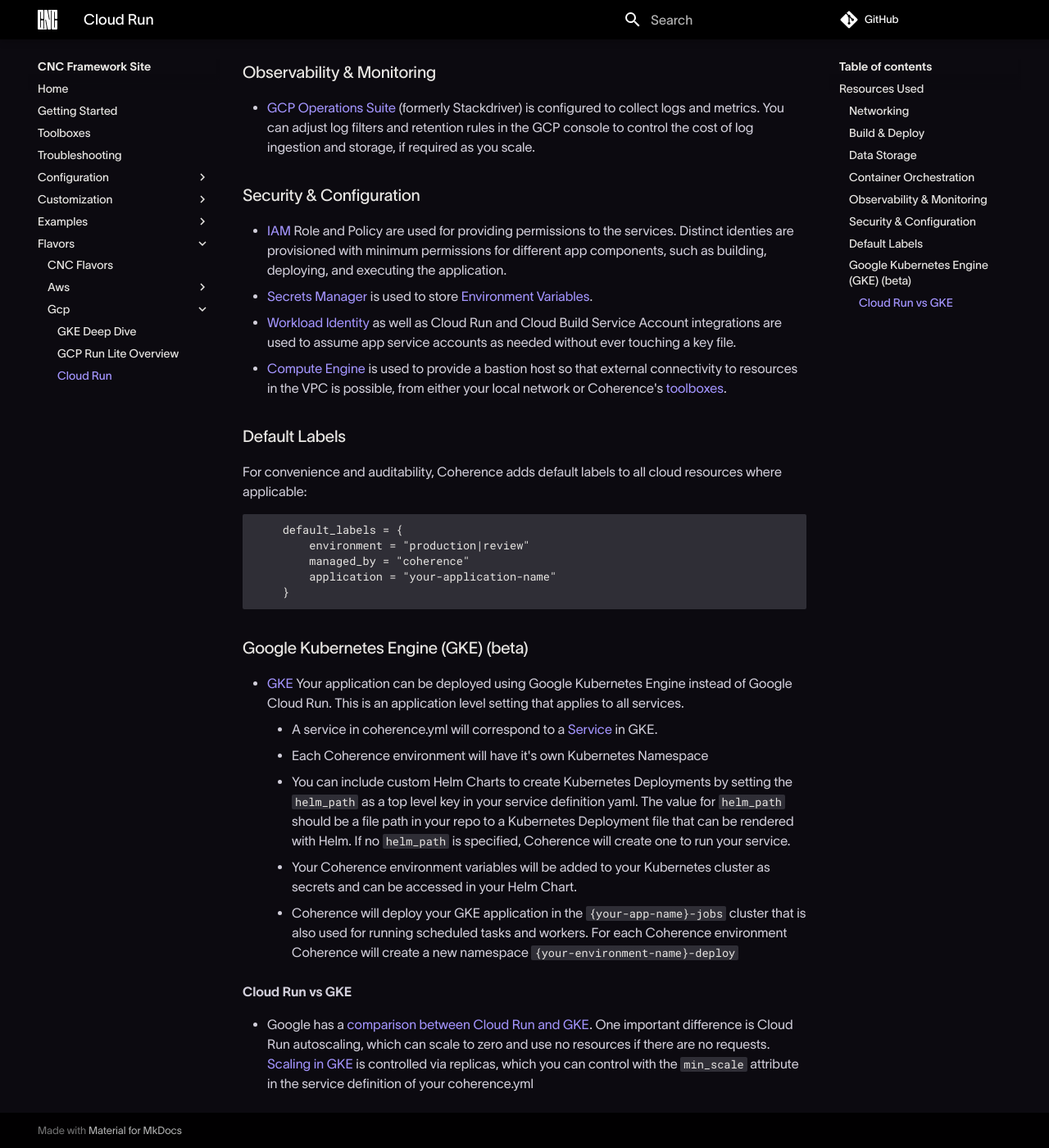
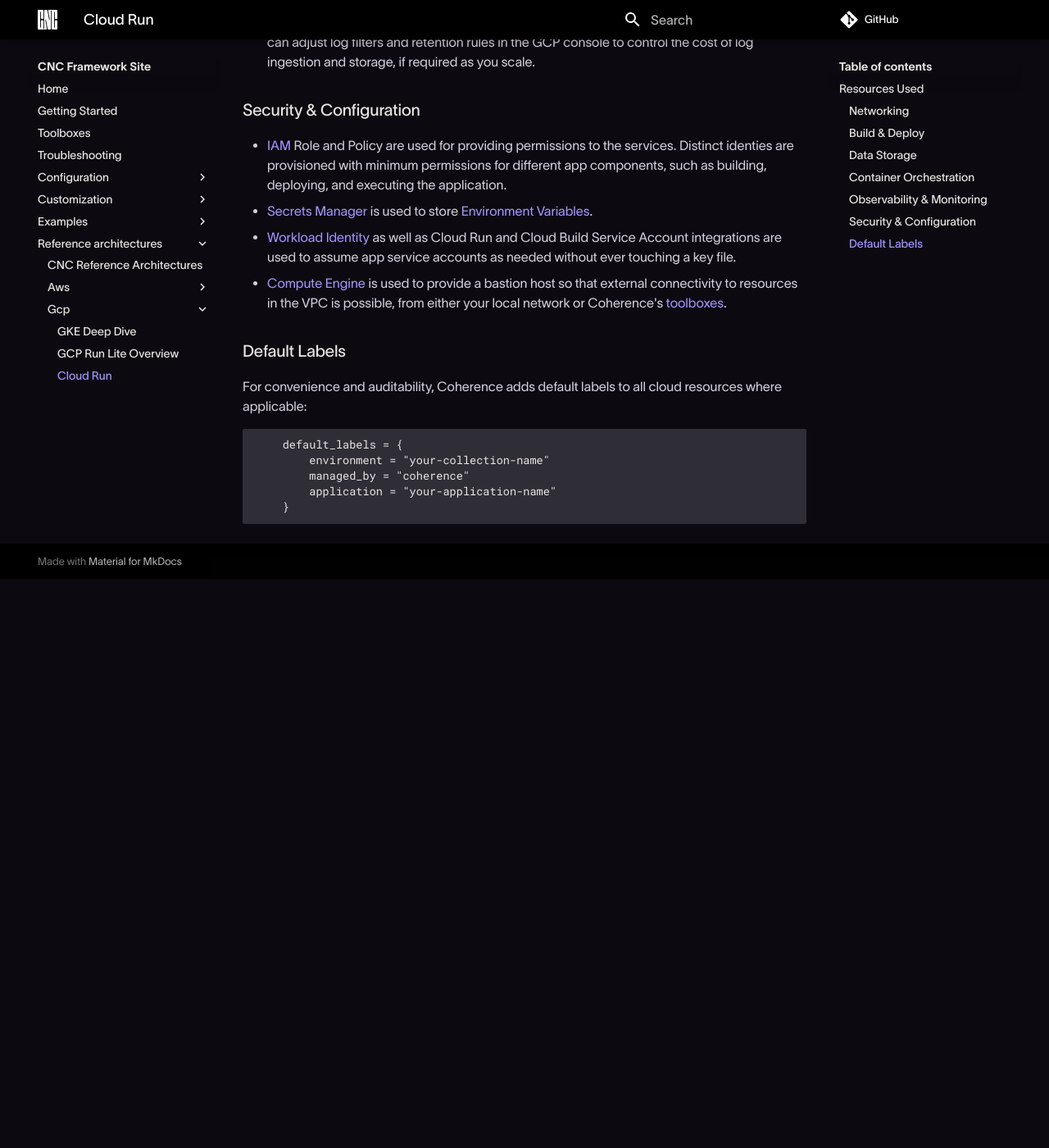
Before and after one commit to coherenceplatform/cnc, an MkDocs documentation site: the page built from docs/reference architectures/gcp/run.md, in a window 1280 px wide and 1400 px high, scrolled down 2116 px. Shown: the whole window at 82% size. Built offline with MkDocs 1.6.1 and Material for MkDocs 9.7.7, drawn with Linux system fonts in a browser that asks for light colours; some web fonts are replaced; comment, search, counter and statistics services are not loaded; after the commit the page ends 2822 px from its top, so only the background shows below that; some of the changed text lies outside the part shown.

Commit message:
making flavor docs better (#102)
* making flavor docs better

* more flavor docs

````diff
--- a/docs/flavors/gcp/run.md
+++ b/docs/reference architectures/gcp/run.md
@@ -25,8 +25,7 @@
     - GCP support for custom domains with wildcard subdomains requires you to provide your own SSL certificate at this time, and upload it to the [SSL Certificates](https://cloud.google.com/load-balancing/docs/ssl-certificates) interface in the GCP console
 
 ### Build & Deploy
-- Coherence spins up a [Google Cloud Storage](https://cloud.google.com/storage/docs) bucket for is created public assets fronted by CDN for each app, as a place to put non-repo resources (e.g. fonts, PDFs, images). Eventually you may want to augment this with a CMS like Contentful.
-- [Cloud Build](https://cloud.google.com/build/docs) is used to build and deploy all the configured services. Build steps are parallelized as much as possible. Up to 10 concurrent test commands can be provided to `coherence.yml` and will be executed in parallel.
+- [Cloud Build](https://cloud.google.com/build/docs) is used to build and deploy all the configured services. Build steps are parallelized as much as possible.
 
 ### Data Storage
 
@@ -59,21 +58,8 @@
 For convenience and auditability, Coherence adds default labels to all cloud resources where applicable:
 ```terraform
     default_labels = {
-        environment = "production|review"
+        environment = "your-collection-name"
         managed_by = "coherence"
         application = "your-application-name"
     }
 ```
-
-### Google Kubernetes Engine (GKE) (beta)
-
-- [GKE](https://cloud.google.com/kubernetes-engine?hl=en) Your application can be deployed using Google Kubernetes Engine instead of Google Cloud Run.  This is an application level setting that applies to all services.
-    - A service in coherence.yml will correspond to a [Service](https://cloud.google.com/kubernetes-engine/docs/concepts/service) in GKE.
-    - Each Coherence environment will have it's own Kubernetes Namespace
-    - You can include custom Helm Charts to create Kubernetes Deployments by setting the `helm_path` as a top level key in your service definition yaml. The value for `helm_path` should be a file path in your repo to a Kubernetes Deployment file that can be rendered with Helm.  If no `helm_path` is specified, Coherence will create one to run your service.
-    - Your Coherence environment variables will be added to your Kubernetes cluster as secrets and can be accessed in your Helm Chart.
-    - Coherence will deploy your GKE application in the `{your-app-name}-jobs` cluster that is also used for running scheduled tasks and workers.  For each Coherence environment Coherence will create a new namespace `{your-environment-name}-deploy`
-
-#### Cloud Run vs GKE
-
-- Google has a [comparison between Cloud Run and GKE](https://cloud.google.com/blog/products/containers-kubernetes/when-to-use-google-kubernetes-engine-vs-cloud-run-for-containers).  One important difference is Cloud Run autoscaling, which can scale to zero and use no resources if there are no requests.  [Scaling in GKE](https://cloud.google.com/kubernetes-engine/docs/how-to/scaling-apps) is controlled via replicas, which you can control with the `min_scale` attribute in the service definition of your coherence.yml
--- /dev/null
+++ b/requirements-docs-site.txt
@@ -0,0 +1 @@
+mkdocs-material
````
Also changed, not shown: docs/configuration/cnc.md (+1 -1 lines), docs/flavors/overview.md (deleted, +0 -22 lines), docs/reference architectures/aws/ecs.md (renamed from docs/flavors/aws/ecs.md, +5 -6 lines), docs/reference architectures/gcp/gke.md (renamed from docs/flavors/gcp/gke.md, +6 -1 lines), docs/reference architectures/overview.md (added, +32 -0 lines), nginx.conf (added, +59 -0 lines), docs/images/aws-infra.png (added), docs/reference architectures/gcp/run-lite.md (renamed from docs/flavors/gcp/run-lite.md), 1 other file.
